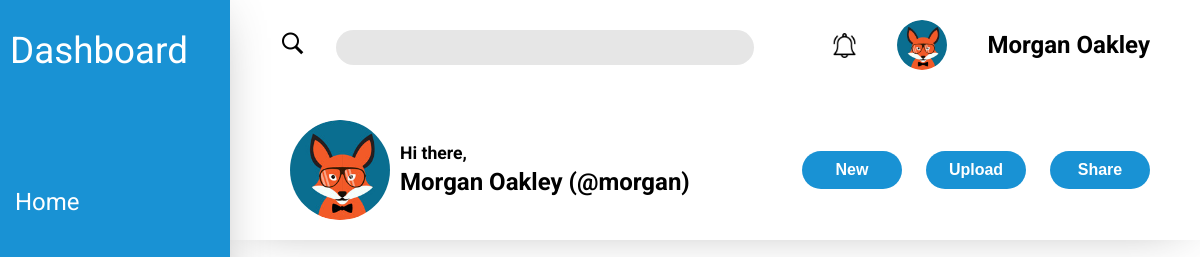
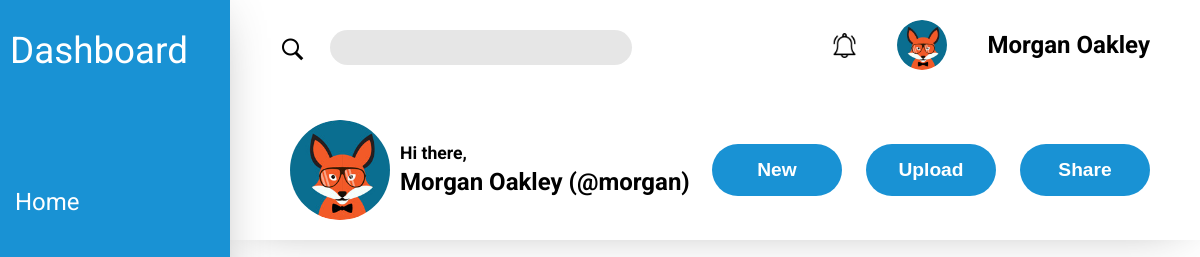
Before and after one commit to JeremyMrt/admin-dashboard, a plain HTML site: page index.html in a window 1280 px wide. Shown: the top 257 px of the page, 80-1280 px from the left. Drawn offline with Linux system fonts and the light colour scheme.

Commit message:
search icon positioned absolutely

```diff
--- a/style.css
+++ b/style.css
@@ -119,20 +119,24 @@ header {
 /* Header Layout */
 .searchbar {
   margin-top: 10px;
+  position: relative;
 }
 
 .searchbar img {
   width: 25px;
   height: auto;
   margin-right: 25px;
+  position: absolute;
+  top: 7px;
 }
 
 .searchbar input {
   appearance: none;
   border: none;
   border-radius: 20px;
+  margin-left: 50px;
   height: 35px;
-  width: 80%;
+  width: 70%;
   background-color: rgba(128, 128, 128, 0.2);
   padding: 15px;
   font-size: inherit;
@@ -203,11 +207,11 @@ header {
   border: none;
   cursor: pointer;
   border-radius: 30px;
-  padding: 10px 20px;
-  width: 100px;
+  padding: 15px 20px;
+  width: 130px;
   background-color: var(--clr-main-theme);
   color: var(--clr-text-main-theme);
-  font-size: 1rem;
+  font-size: 1.2rem;
   font-weight: 900;
 }
 
```
